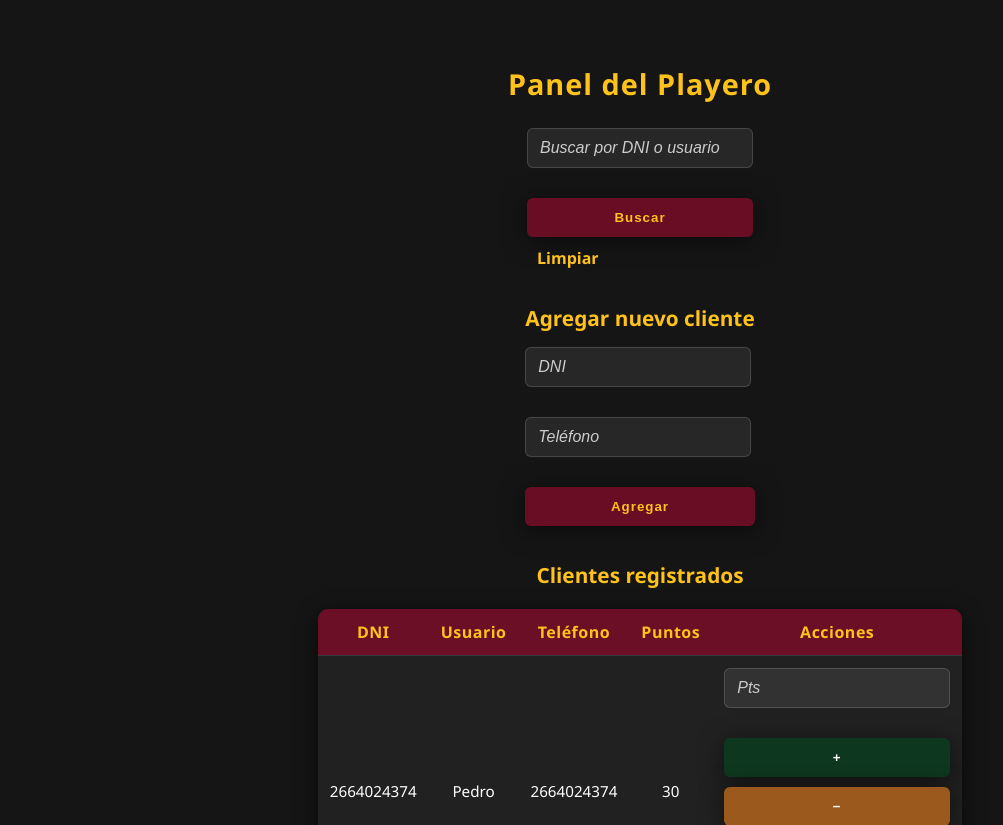
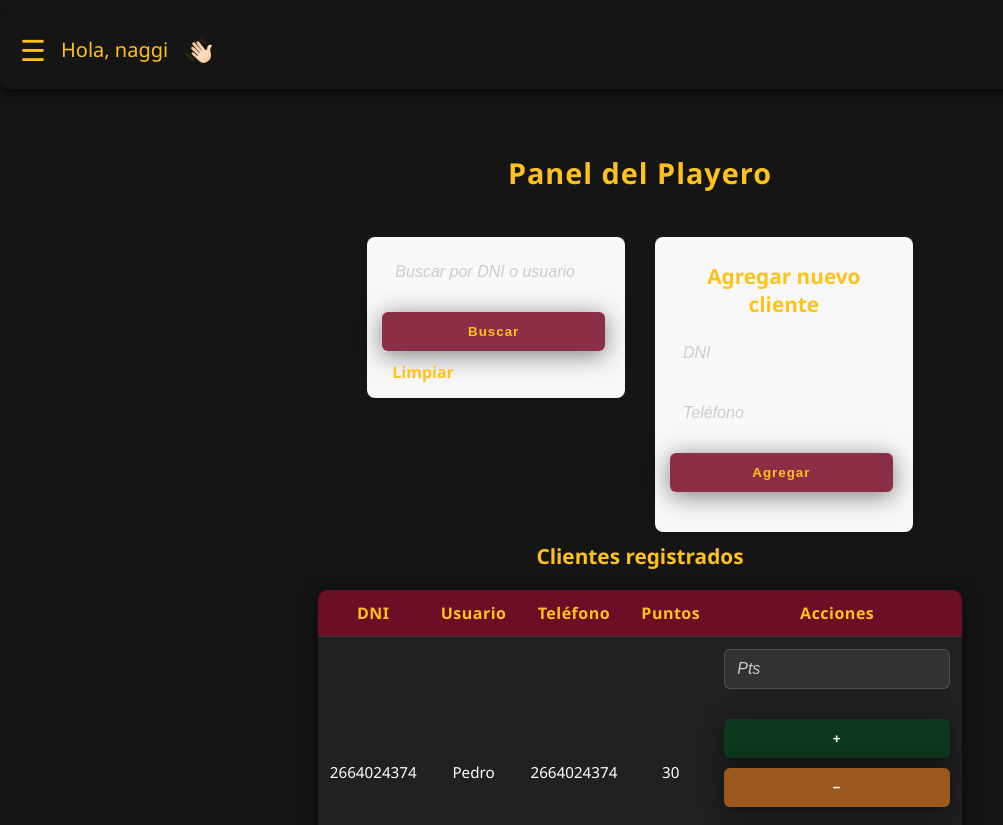
Before and after one commit to nagginico/Sistema-fidelizacion, a Django app: page /playero/ in a window 1280 px wide. Shown: the top 825 px of the page, without its empty margins (0-1003 px from the left). Run offline with Django 5.2, Linux system fonts and the light colour scheme; a user stored in the database is signed in; data comes from the database, SQL or seed files in the repository; both versions use the stored data as it was after the commit.

Commit message:
Cambios en el style

```diff
--- a/fid/core/forms.py
+++ b/fid/core/forms.py
@@ -37,7 +37,7 @@ class RegistroClienteForm(forms.ModelForm):
 
     class Meta:
         model = Cliente
-        fields = ["dni", "telefono"]
+        fields = ["dni", "telefono", "password"]
 
     def clean_dni(self):
         dni = self.cleaned_data["dni"]
--- a/fid/core/static/core/css/style.css
+++ b/fid/core/static/core/css/style.css
@@ -14,6 +14,41 @@ body {
   padding: 20px;
   box-sizing: border-box;
 }
+
+
+/* probando cierre*/
+.playero-forms {
+  display: flex;
+  gap: 30px;            /* separación entre formularios */
+  align-items: flex-start;
+  margin-top: 20px;
+}
+
+.search-form,
+.add-client {
+  background: #f8f8f8;
+  padding: 15px;
+  border-radius: 8px;
+  width: 100%;
+  max-width: 350px;     /* ajustá a gusto */
+  box-shadow: 0 2px 5px rgba(0,0,0,0.1);
+}
+
+.search-form input,
+.add-client input {
+  width: 100%;
+  margin-bottom: 10px;
+}
+
+.btn,
+.btn-clear {
+  margin-right: 5px;
+}
+/* probando cierre*/
+
+
+
+
 
 /* login-registro */
 .login-container {
@@ -192,13 +227,11 @@ p strong {
     color: #ffc21a;
     font-size: 20px;
     width: 100%;
-    min-height: 100vh;
     flex: 1;
     display: flex;
     flex-direction: column;
     align-items: center;
     background:#151515;
-    padding-bottom: 40px;
     box-sizing: border-box;
     font-family: 'Segoe UI', Arial, sans-serif;
 }
@@ -209,12 +242,12 @@ p strong {
     justify-content: space-between;
     align-items: center;
     background-color: #151515;
-    padding: 15px 20px;
+    padding: 15px;
     border-radius: 10px;
     box-shadow: 0 4px 10px rgba(0, 0, 0, 0.6);
     position: relative;
     margin-top: 10px;
-    margin-bottom: 20px;
+
 }
 
 .header-left {
--- a/fid/core/templates/core/base.html
+++ b/fid/core/templates/core/base.html
@@ -12,14 +12,31 @@
 
 <header>
     <!--<h1>Estacion Servicio -</h1>-->
-<section>
-    <!--<ul>
-        <a href="{% url 'inicio' %}">Inicio</a>
-        {% if cliente.es_playero %}
-            <li><a href="{% url 'panel_playero' %}">Ir al Panel del Playero</a></li>
-        {% endif %}
-    </ul>-->
-</section>
+<div>
+    <header class="header">
+        <div class="header-left">
+             <div class="menu-icon" onclick="toggleMenu()">☰</div>
+            <span style="color: #ffc21a; font-size: 20px;">Hola, {{ user.first_name|default:user.username }}</span>
+            <img src="{% static 'core/css/img/hand-icon.svg' %}" alt="Saludo" class="icon-hand">
+        </div>
+      <nav id="dropdownMenu" class="dropdown">
+            {% if cliente.es_playero %}
+                <a href="{% url 'inicio'%}">Tabla</a>
+                <a href="{% url 'perfil' %}">Ver mi perfil</a>
+                <a href="{% url 'panel_playero' %}">Ir al Panel</a>
+                <a href="{% url 'logout' %}">Cerrar sesión</a>
+            {% elif user.is_authenticated %}
+                <a href="{% url 'inicio'%}">Tabla</a>
+                <a href="{% url 'perfil' %}">Ver mi perfil</a>
+                <a href="{% url 'logout' %}">Cerrar sesión</a>
+            {% else %}
+                <a href="{% url 'inicio'%}">Tabla</a>
+                <a href="{% url 'login' %}">Iniciar sesión</a>
+                <a href="{% url 'register' %}">Crear cuenta</a>
+            {% endif %}
+        </nav>
+    </header>
+</div>
 
 
 <!-- <hr> -->
@@ -38,7 +55,13 @@
     {% endblock %}
 </main>
 
+<script>
+// Menú desplegable
+function toggleMenu() {
+    document.getElementById('dropdownMenu').classList.toggle('active');
+}
 
+</script>
 <!-- <hr>
 
 <footer class="footer">
--- a/fid/core/templates/playero/panel_playero.html
+++ b/fid/core/templates/playero/panel_playero.html
@@ -6,7 +6,29 @@
 
   <h2>Panel del Playero</h2>
 
-  <!-- BARRA DE BÚSQUEDA -->
+  <!--
+
+  <form method="GET" class="search-form">
+    <input type="text" name="q" placeholder="Buscar por DNI o usuario" value="{{ query }}">
+    <button type="submit" class="btn">Buscar</button>
+    <a href="{% url 'panel_playero' %}" class="btn-clear">Limpiar</a>
+  </form>
+
+  <section class="add-client">
+    <h3>Agregar nuevo cliente</h3>
+    <form method="POST">
+      {% csrf_token %}
+      <input type="hidden" name="accion" value="agregar">
+      <input type="text" name="dni" placeholder="DNI" required>
+      <input type="text" name="telefono" placeholder="Teléfono">
+      <button type="submit" class="btn">Agregar</button>
+    </form>
+  </section>
+  -->
+
+  <div class="playero-forms">
+
+  <!-- Buscador -->
   <form method="GET" class="search-form">
     <input type="text" name="q" placeholder="Buscar por DNI o usuario" value="{{ query }}">
     <button type="submit" class="btn">Buscar</button>
@@ -24,6 +46,8 @@
       <button type="submit" class="btn">Agregar</button>
     </form>
   </section>
+
+</div>
 
   <!-- Listado de clientes -->
   <section class="client-list">
--- a/fid/core/views/cliente.py
+++ b/fid/core/views/cliente.py
@@ -45,10 +45,14 @@ def inicio(request):
 
     user_cliente = None
     posicion = None
+    puntos = 0
+
 
     if request.user.is_authenticated:
         user_cliente = getattr(request.user, "cliente", None)
+
         if user_cliente:
+            puntos = user_cliente.puntos or 0
             ranking = list(Cliente.objects.order_by('-puntos').values_list('id', flat=True))
             posicion = ranking.index(user_cliente.id) + 1 if user_cliente.id in ranking else None
 
@@ -56,5 +60,6 @@ def inicio(request):
         "top_clientes": top_clientes,
         "user_cliente": user_cliente,
         "posicion": posicion,
+        "puntos":puntos,
     }
     return render(request, "core/inicio.html", context)
--- a/fid/fid/settings.py
+++ b/fid/fid/settings.py
@@ -21,18 +21,16 @@ BASE_DIR = Path(__file__).resolve().parent.parent
 # See https://docs.djangoproject.com/en/5.2/howto/deployment/checklist/
 
 # SECURITY WARNING: keep the secret key used in production secret!
-#SECRET_KEY = 'django-insecure-)16_$(oqjl-b7v+-!2ckohk35&7m1hl@iy6!z2=jw06-*&ze(('
 SECRET_KEY = os.environ.get("SECRET_KEY", "clave-insegura-local")
 DEBUG = True
 #DEBUG = os.environ.get("DEBUG", "True") == "True"
-ALLOWED_HOSTS = ["sistema-fidelizacion-9k8a.onrender.com", "localhost"]
+ALLOWED_HOSTS = ["sistema-fidelizacion-9k8a.onrender.com", "localhost", '127.0.0.1']
 
 #DEBUG = os.environ.get('DJANGO_DEBUG', 'True') == 'True'
 # antes de producción exportar DJANGO_SECRET_KEY en las variables de entorno
 
 # SECURITY WARNING: don't run with debug turned on in production!
 
-ALLOWED_HOSTS = ["sistema-fidelizacion-9k8a.onrender.com", "localhost"]
 
 LOGOUT_REDIRECT_URL = "/login/"
 LOGIN_REDIRECT_URL = "/"
```
Also changed, not shown: fid/core/templates/core/inicio.html (+1 -26 lines), fid/core/templates/core/perfil.html (+0 -21 lines), fid/db.sqlite3.
